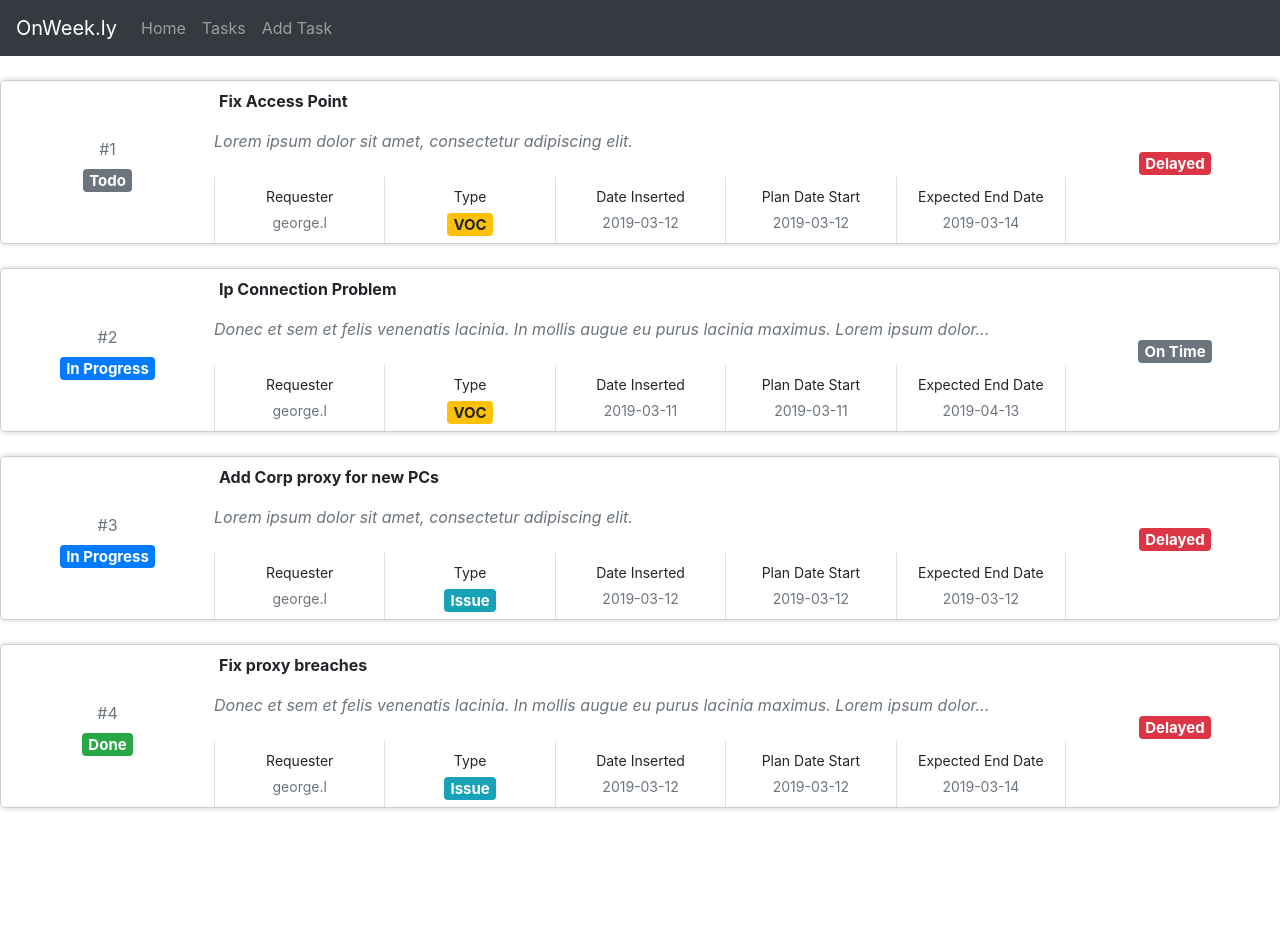
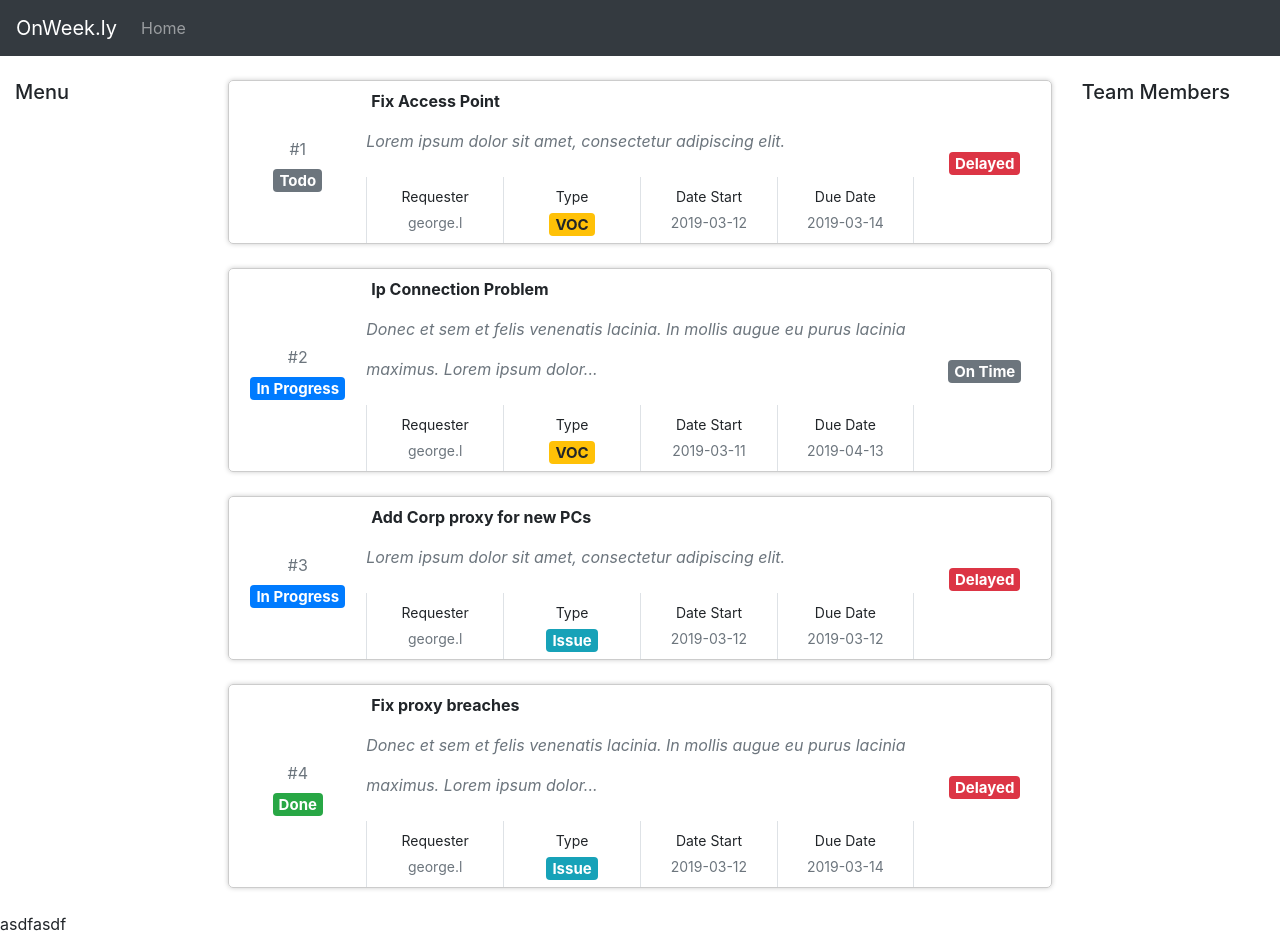
Before and after one commit to grglucastr/onweek.ly, a React (Create React App) app: page / in a window 1280 px wide. Before the commit the page ends 832 px from the top, so only its background shows below. Built offline with nearby package versions, Linux system fonts and the light colour scheme.

Commit message:
Change app layout 3-columns

```diff
--- a/src/components/App.js
+++ b/src/components/App.js
@@ -8,7 +8,6 @@ import Col from "react-bootstrap/Col";
 
 import AppHeader from "./AppHeader";
 import TaskDetail from "./TaskDetail";
-import TaskForm from "./TaskForm";
 import TaskHome from "./TaskHome";
 import TaskList from './tasks/TaskList';
 
@@ -74,21 +73,31 @@ class App extends Component {
           </Row>
 
           <Row>
-            <Col>
+            <Col xs={2}>
+              <h5 className="mt-4">Menu</h5>
+            </Col>
+
+            <Col xs={8}>
+              <div></div>
               <Switch>
                 <Route exact path="/" component={TaskList} />
                 <Route exact path="/tasks" component={TaskHome} />
-                <Route path="/add-tasks" component={TaskForm} />
                 <Route exact path="/tasks/:id" component={TaskDetail} />
-                <Route exact path="/tasks/:id/edit" component={TaskForm} />
               </Switch>
+            </Col>
+
+            <Col xs={2}>
+              <h5 className="mt-4">Team Members</h5>
             </Col>
           </Row>
 
           <Row>
-            <Col>{/*<AppFooter />*/}</Col>
+            <Col>asdfasdf{/*<AppFooter />*/}</Col>
           </Row>
+
         </Container>
+
+
       </Router>
     );
   }
--- a/src/components/AppHeader.js
+++ b/src/components/AppHeader.js
@@ -15,14 +15,6 @@ function AppHeader(props) {
           <Link to="/">
             <Nav.Link as="span">Home</Nav.Link>
           </Link>
-
-          <Link to="/tasks">
-            <Nav.Link as="span">Tasks</Nav.Link>
-          </Link>
-
-          <Link to="/add-tasks">
-            <Nav.Link as="span">Add Task</Nav.Link>
-          </Link>
         </Nav>
       </Navbar>
     </>
--- a/src/components/tasks/TaskListItem.js
+++ b/src/components/tasks/TaskListItem.js
@@ -78,15 +78,7 @@ const TaskListItem = ({ task, onSelected }) => {
               </Col>
               <Col>
                 <div className="task-item-info-sub border-left d-none d-sm-block">
-                  <label>Date Inserted </label>
-                  <span className="text-muted">
-                    {dateFormat(task.startDate)}
-                  </span>
-                </div>
-              </Col>
-              <Col>
-                <div className="task-item-info-sub border-left d-none d-sm-block">
-                  <label>Plan Date Start </label>
+                  <label>Date Start </label>
                   <span className="text-muted">
                     {dateFormat(task.startDate)}
                   </span>
@@ -94,7 +86,7 @@ const TaskListItem = ({ task, onSelected }) => {
               </Col>
               <Col>
                 <div className="task-item-info-sub border-left border-right d-none d-sm-block">
-                  <label>Expected End Date </label>
+                  <label>Due Date </label>
                   <span className="text-muted">
                   {dateFormat(task.expectedEndDate)}
                   </span>
```
Also changed, not shown: src/components/tasks/TaskForm.js (renamed from src/components/TaskForm.js).
